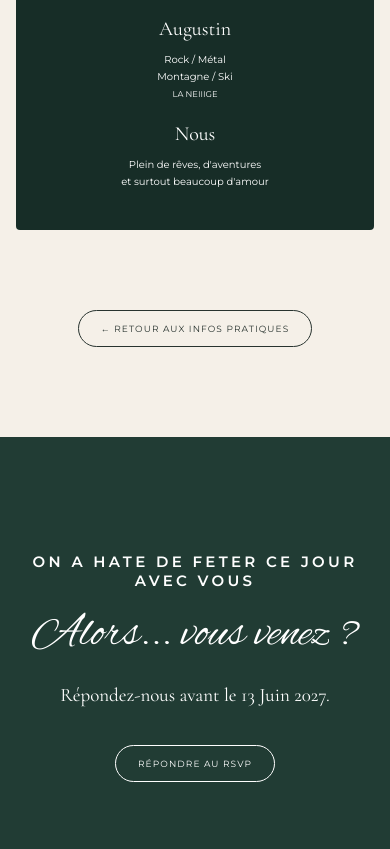
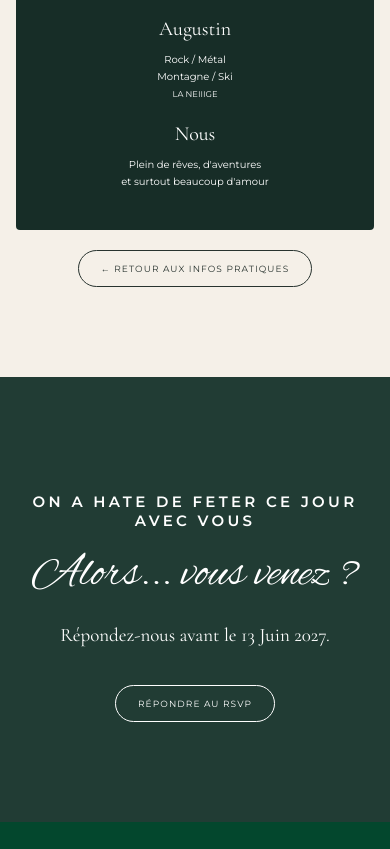
Before and after one commit to eimera/wedding, a plain HTML site: page fr/contact.html in a window 390 px wide. Shown: the part 2575-3424 px from the top of the page. Drawn offline with nearby package versions, Linux system fonts and the light colour scheme.

Commit message:
J'essaye de mettre le bouton retour aux infos en dessous sur telephone

```diff
--- a/style.css
+++ b/style.css
@@ -199,7 +199,10 @@ nav a:hover::after, nav a.active::after { transform: scaleX(1); }
   color: var(--forest);
 }
 .heb-body .button + .button { margin-top: 8px; }
-.heb-back { text-align: center; margin-top: 60px; }
+.heb-back {
+  text-align: center;
+  margin-top: 0;
+}
 
 @media (max-width: 1000px) {
   .heb-grid { grid-template-columns: repeat(2, 1fr); }
@@ -982,3 +985,23 @@ footer {
     font-size: 18px;
   }
 }
+
+@media (max-width: 650px) {
+  .bonus-section {
+    display: flex;
+    flex-direction: column !important;
+    align-items: center;
+    gap: 20px;
+  }
+
+  .universe {
+    width: 100%;
+    max-width: 600px;
+  }
+
+  .heb-back {
+    width: 100%;
+    margin-top: 0;
+    text-align: center;
+  }
+}
```
